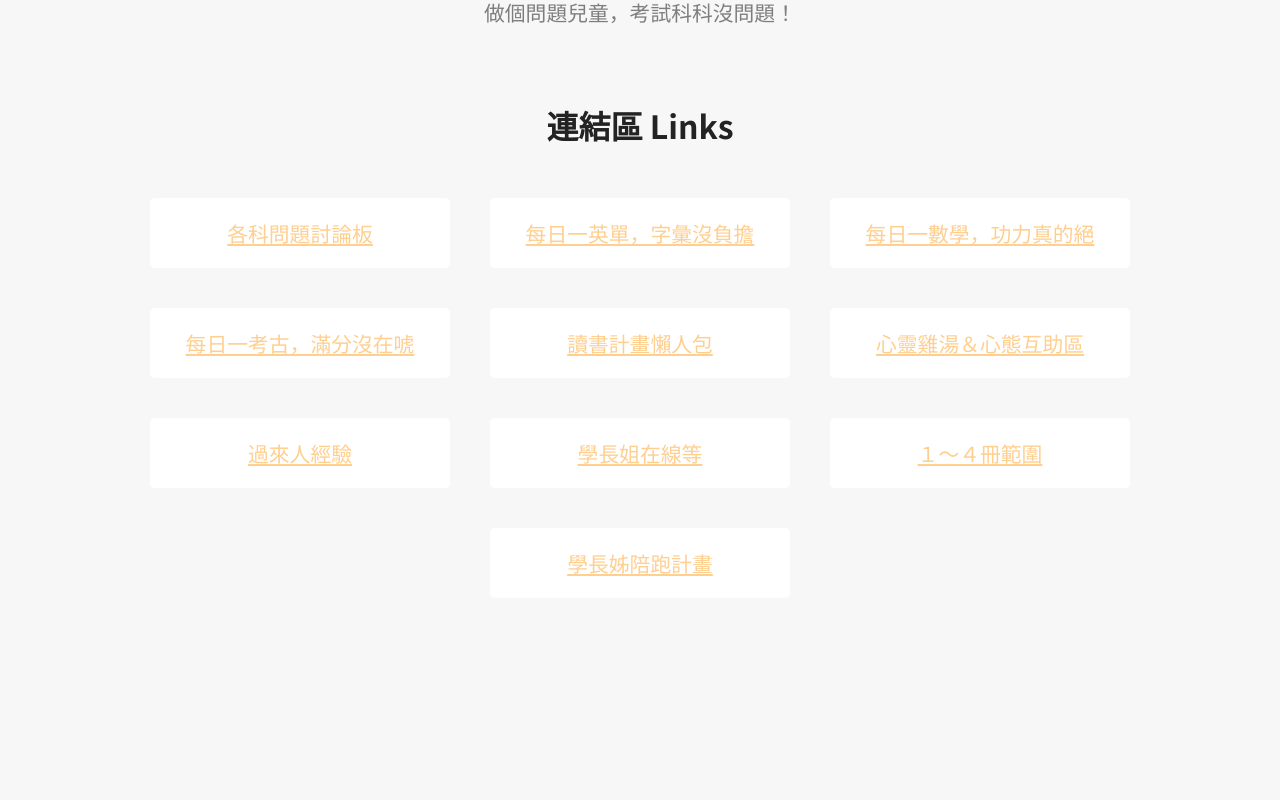
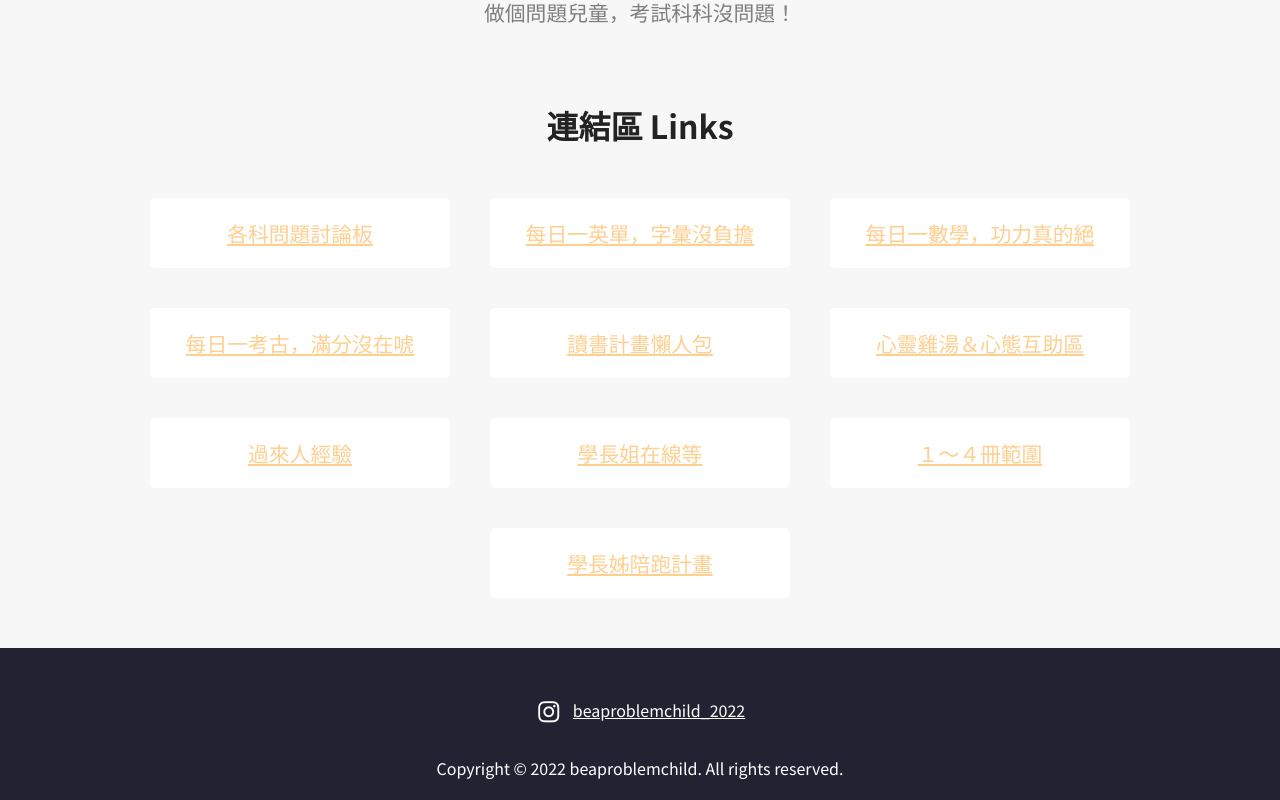
Before and after one commit to mingdaoplatform/official-page, a Vue app: page / in a window 1280 px wide. Shown: the part 712-1512 px from the top of the page. Before the commit the page ends 1360 px from the top, so only its background shows below. Built offline with nearby package versions, Linux system fonts and the light colour scheme.

Commit message:
fix: links block animation

```diff
--- a/index.html
+++ b/index.html
@@ -5,6 +5,7 @@
     <link rel="icon" href="/favicon.ico" />
     <meta name="viewport" content="width=device-width, initial-scale=1.0" />
     <title>做個問題兒童</title>
+    <link href='https://unpkg.com/boxicons@2.1.2/css/boxicons.min.css' rel='stylesheet'>
   </head>
   <body>
     <div id="app"></div>
--- /dev/null
+++ b/src/components/footer.vue
@@ -0,0 +1,42 @@
+<template>
+  <footer>
+    <div class="infos">
+      <div class="detail">
+        <i class="bx bxl-instagram"></i
+        ><a
+          target="_blank"
+          href="https://www.instagram.com/beaproblemchild_2022/"
+          >beaproblemchild_2022</a
+        >
+      </div>
+    </div>
+    <div class="copyright">
+      Copyright © 2022 beaproblemchild. All rights reserved.
+    </div>
+  </footer>
+</template>
+
+<style lang="scss" scoped>
+footer {
+  display: flex;
+  flex-direction: column;
+  align-items: center;
+  background-color: #232232;
+  color: #ffffff;
+  padding: 50px 0 20px 0;
+  .infos {
+    margin-bottom: 30px;
+    .detail {
+      display: flex;
+      i {
+        font-size: 28px;
+        margin-right: 10px;
+        color: #ffffff;
+      }
+      a {
+        color: #ffffff;
+      }
+    }
+  }
+}
+</style>
--- a/src/views/home.vue
+++ b/src/views/home.vue
@@ -3,6 +3,7 @@ import bannerVue from "../components/banner.vue";
 import welcomeVue from "../components/welcome.vue";
 import goalVue from "../components/goal.vue";
 import linksVue from "../components/links.vue";
+import footerVue from "../components/footer.vue";
 </script>
 
 <template>
@@ -11,6 +12,7 @@ import linksVue from "../components/links.vue";
     <welcome-vue></welcome-vue>
     <goal-vue></goal-vue>
     <links-vue></links-vue>
+    <footer-vue></footer-vue>
   </div>
 </template>
 
```
